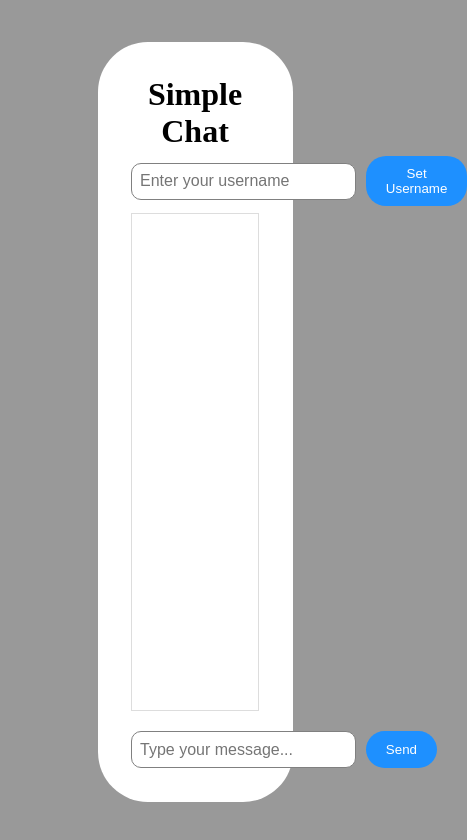
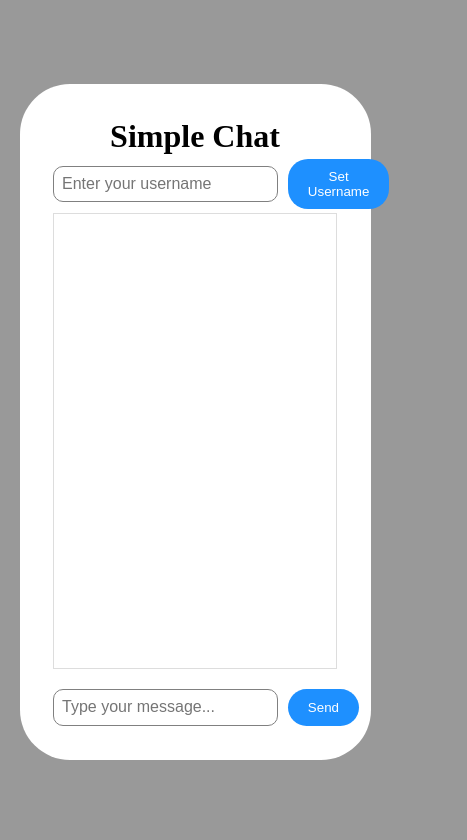
Before and after one commit to ZalaNidhish/chatpat, a website: page public/index.html in a window 390 px wide. Shown: the whole page, 467 px wide, since content can reach past the window. Drawn offline with nearby package versions, Linux system fonts and the light colour scheme; no server answers.

Commit message:
responsive

```diff
--- a/public/index.html
+++ b/public/index.html
@@ -18,8 +18,8 @@
       background-color: #999;
   }
   .main{
-      height: 90vh;
-      width: 50vw;
+      height: 80vh;
+      width: 90vw;
       background-color: white;
       padding: 4vh;
       border-radius: 50px;
```
